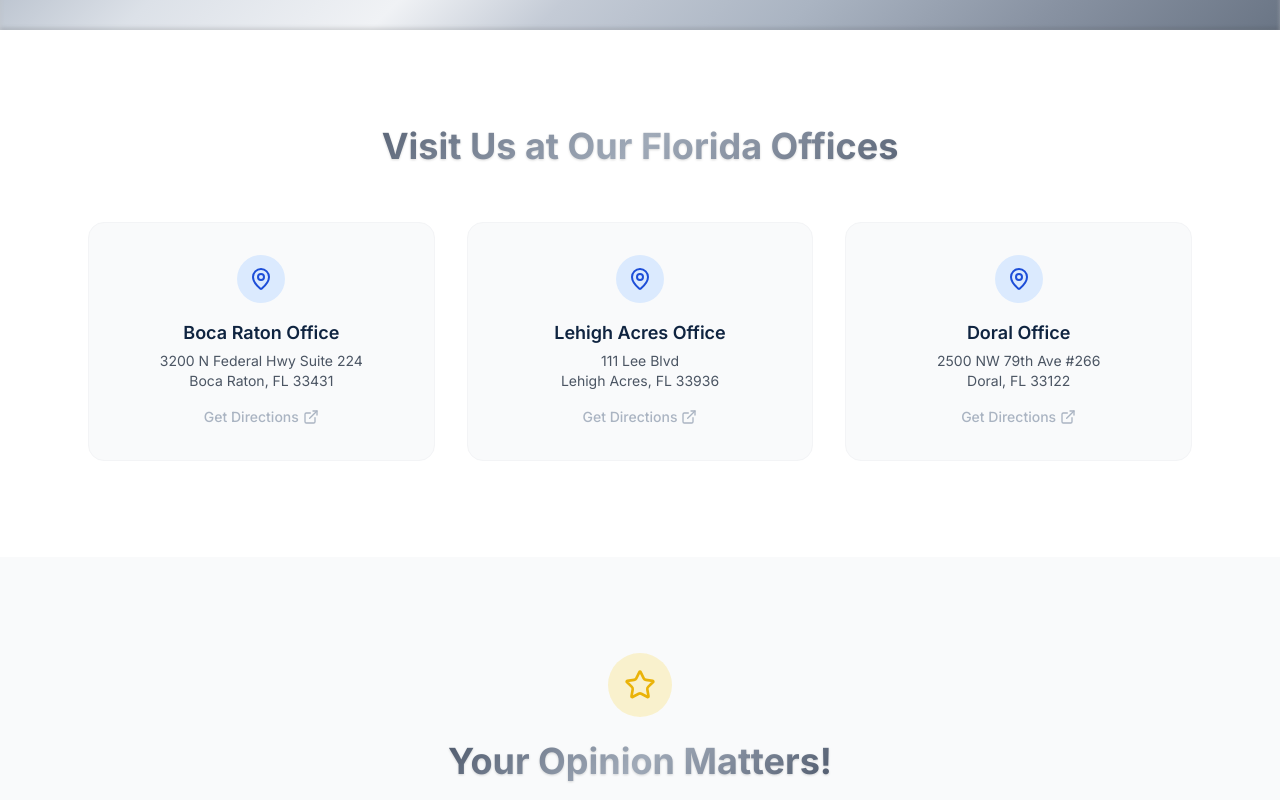
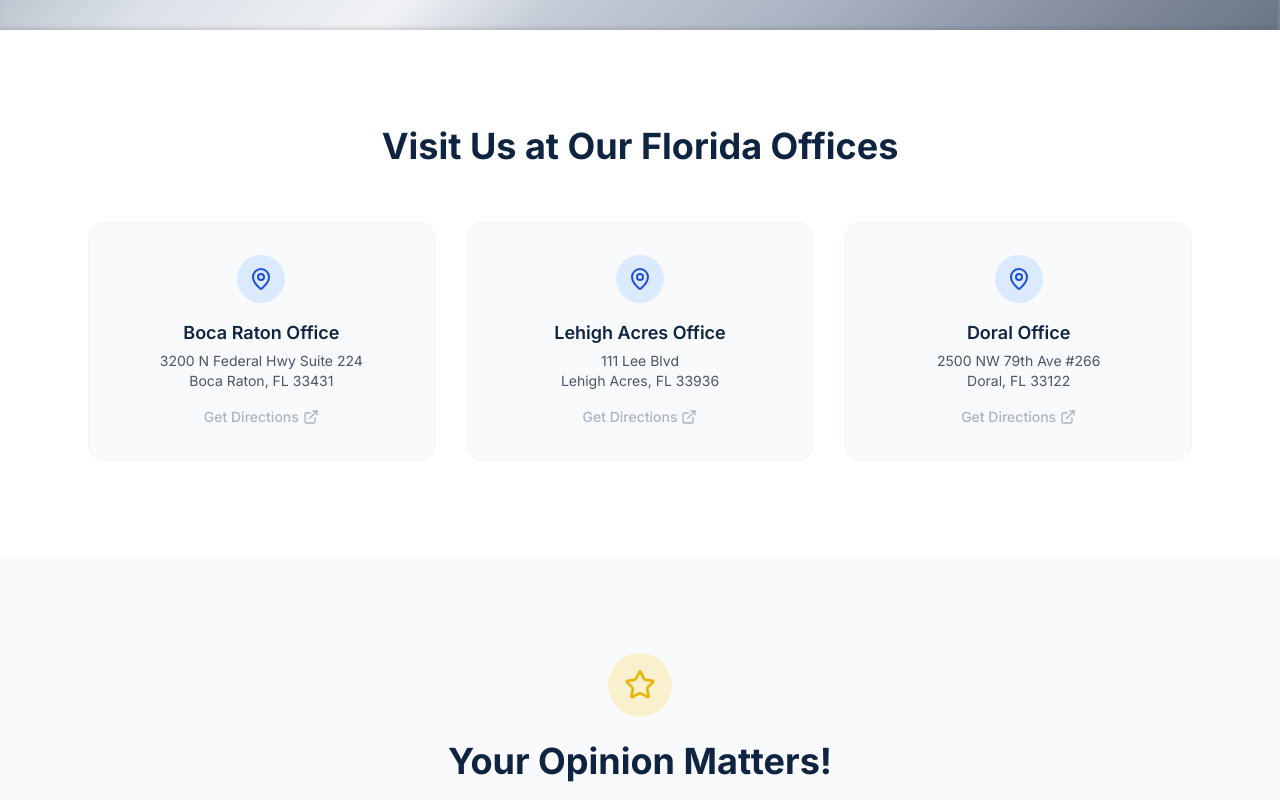
Before and after one commit to amanzor/universalinsurancebroker.com, a Next.js app: page / in a window 1280 px wide. Shown: the part 2320-3120 px from the top of the page. Built offline with nearby package versions, Linux system fonts and the light colour scheme.

Commit message:
Darken all section headings for consistent visibility
Changed all heading-silver to text-primary-900 across:
- Visit Us at Our Florida Offices
- Your Opinion Matters!

Co-Authored-By: Claude Opus 4.8 <noreply@anthropic.com>

```diff
--- a/src/app/page.tsx
+++ b/src/app/page.tsx
@@ -448,7 +448,7 @@ function LocationsSection() {
           animate={inView ? "visible" : "hidden"}
           variants={fadeUp}
           transition={spring}
-          className="text-center text-3xl font-bold heading-silver sm:text-4xl"
+          className="text-center text-3xl font-bold text-primary-900 sm:text-4xl"
         >
           Visit Us at Our Florida Offices
         </motion.h2>
@@ -523,7 +523,7 @@ function ReviewCTASection() {
         <motion.h2
           variants={fadeUp}
           transition={spring}
-          className="mt-6 text-3xl font-bold heading-silver sm:text-4xl"
+          className="mt-6 text-3xl font-bold text-primary-900 sm:text-4xl"
         >
           Your Opinion Matters!
         </motion.h2>
```
